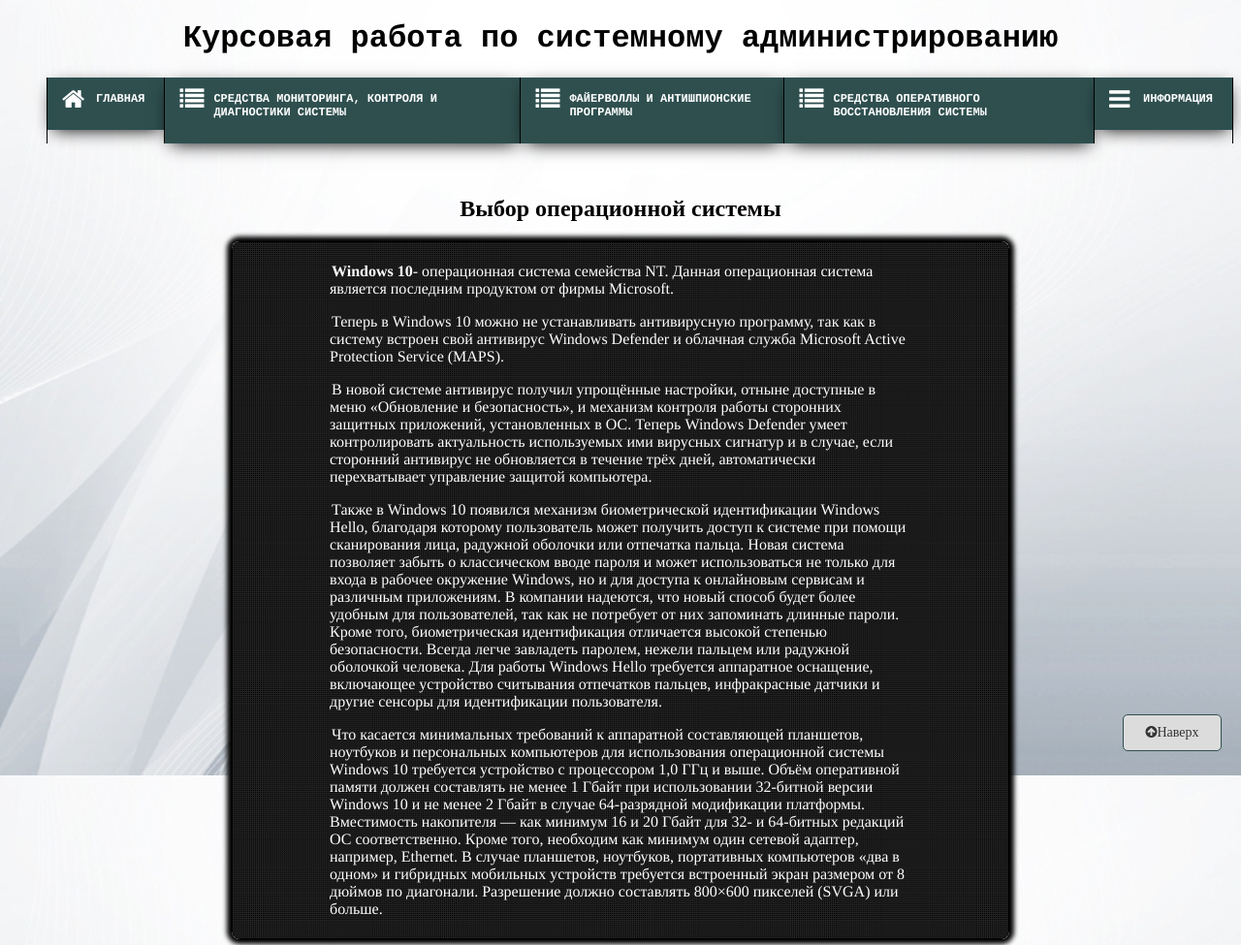
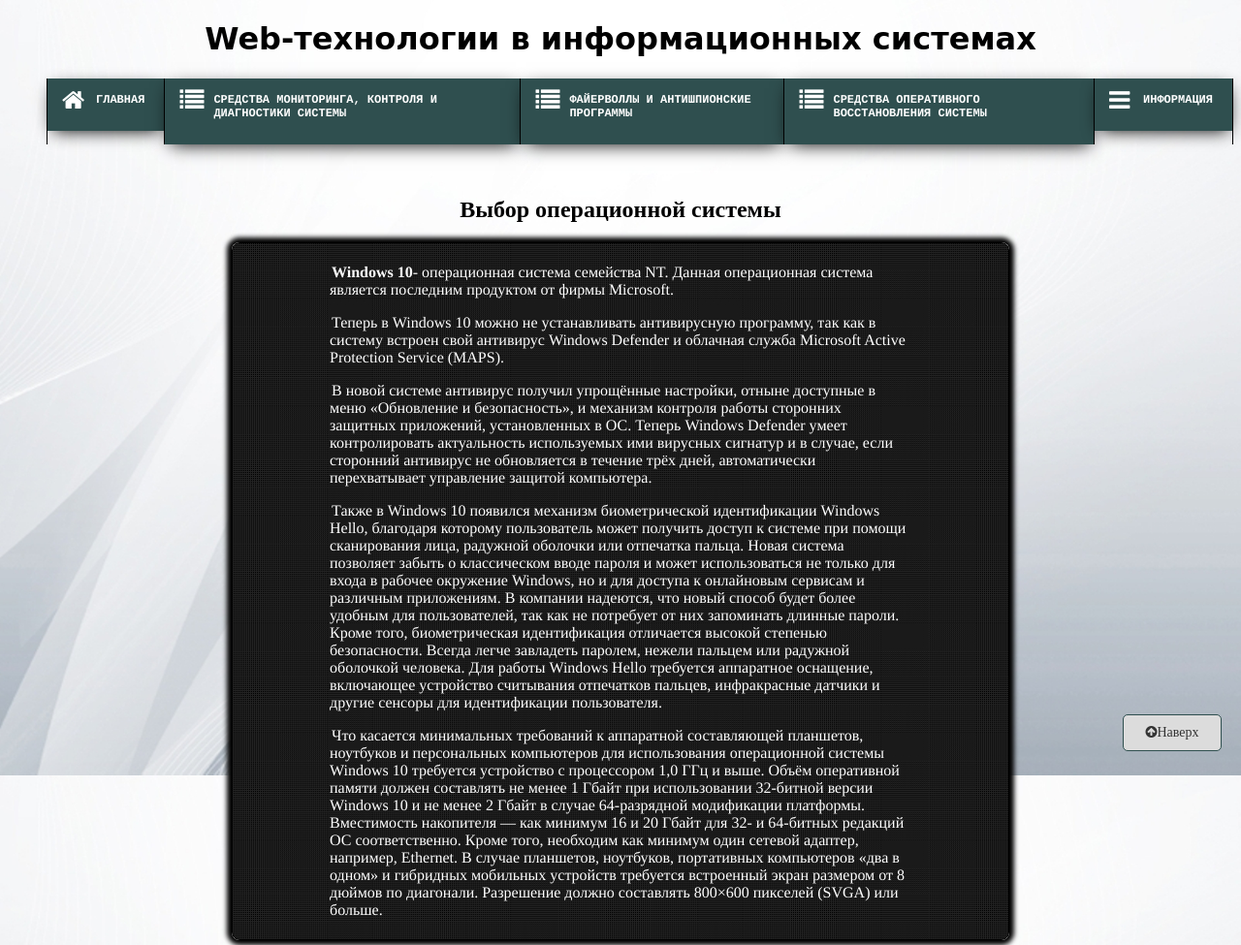
Before and after one commit to DenFDR/denfdr.github.io, a plain HTML site: page index.html in a window 1280 px wide. Shown: the top 975 px of the page at 97% size. Drawn offline with Linux system fonts and the light colour scheme; a web font is replaced by a local one.

Commit message:
Update index.html

```diff
--- a/index.html
+++ b/index.html
@@ -5,10 +5,10 @@
 <link rel="stylesheet" href="css/font-awesome.css" type="text/css">
 <link rel="stylesheet" href="css/style.css" type="text/css">
 <link href="https://fonts.googleapis.com/css?family=Saira+Semi+Condensed" rel="stylesheet">
-<title>Системное администрирование</title>
+<title>Web-технологии в информационных системах</title>
 </head>
 <body>
-<h1 align="center" style="font-family:courier;color:black">Курсовая работа по системному администрированию</h1>
+<h1 align="center" style="font-family:cursive;color:black">Web-технологии в информационных системах</h1>
 </div>
 <header>
 	<nav class="menu">
```
